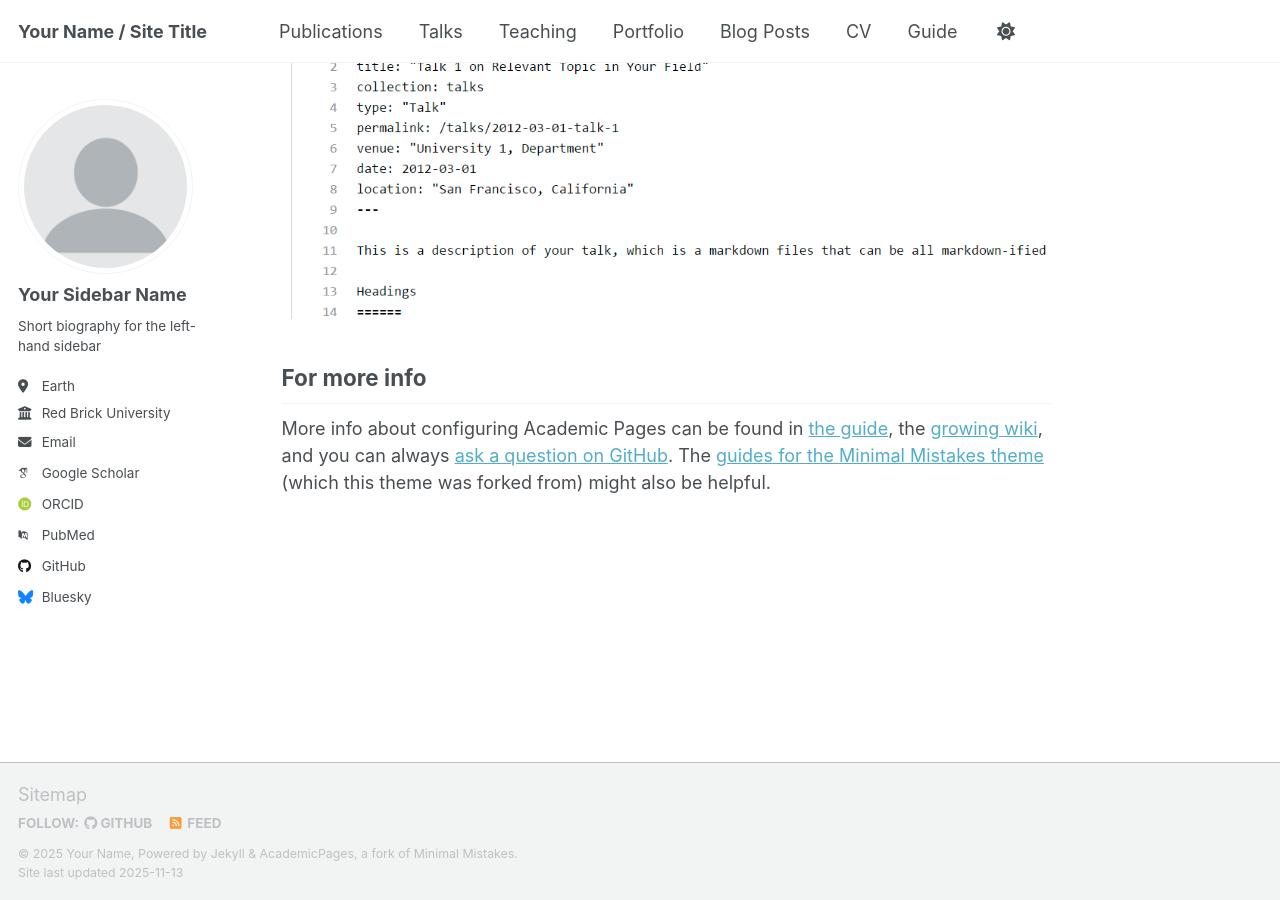
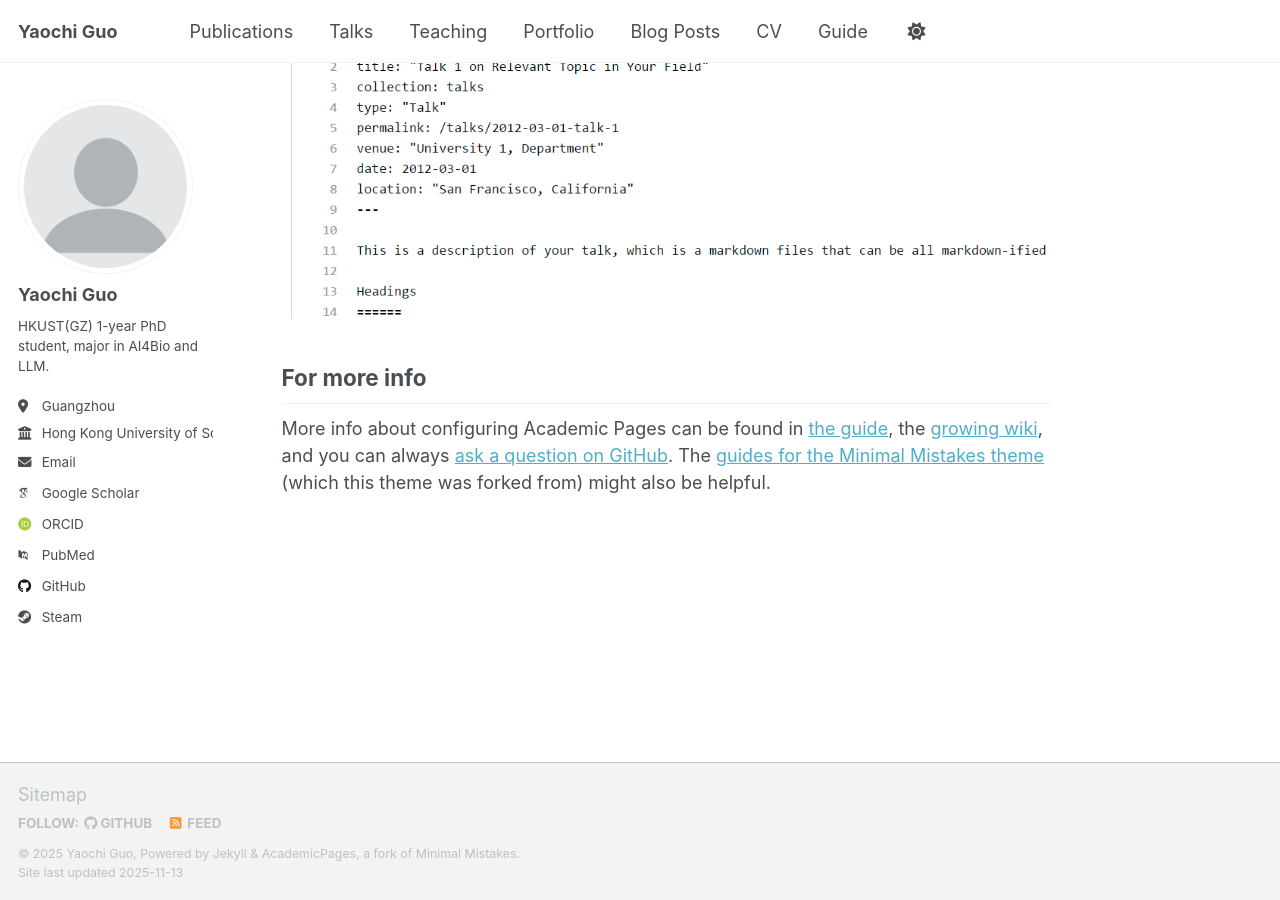
Before and after one commit to blazexpire/blazexpire.github.io, a Jekyll site: the page built from _pages/about.md, in a window 1280 px wide and 900 px high, scrolled down 2880 px. Built offline with Jekyll 4.4.1, drawn with Linux system fonts in a browser that asks for light colours; some web fonts are replaced; a script that is not in the unit is left out.

Commit message:
Update _config.yml with my info

```diff
--- a/_config.yml
+++ b/_config.yml
@@ -9,9 +9,9 @@
 # Basic Site Settings
 locale                   : "en-US"
 site_theme               : "default" # Currently available options are "default", "air"
-title                    : "Your Name / Site Title"
+title                    : "Yaochi Guo"
 title_separator          : "-"
-name                     : &name "Your Name"
+name                     : &name "Yaochi Guo"
 description              : &description "Your Name's academic portfolio"   # Update this with a general description of your site, this is the default if not overridden by a page
 url                      : https://academicpages.github.io # The base hostname & protocol for your site e.g. "https://[your GitHub username].github.io",
                                                            # or if you already have some other page hosted on Github then use "https://[your GitHub username].github.io/[Your Repo Name]"
@@ -24,13 +24,13 @@ repository               : "academicpages/academicpages.github.io"
 author:
   # Biographic information
   avatar           : "profile.png"
-  name             : "Your Sidebar Name"
+  name             : "Yaochi Guo"
   pronouns         : # example: "she/her"
-  bio              : "Short biography for the left-hand sidebar"
-  location         : "Earth"
-  employer         : "Red Brick University"
+  bio              : "HKUST(GZ) 1-year PhD student, major in AI4Bio and LLM."
+  location         : "Guangzhou"
+  employer         : "Hong Kong University of Science and Technology (Guangzhou)"
   uri              : # URL
-  email            : "none@example.org"
+  email            : "yguo933@connect.hkust-gz.edu.cn"
 
   # Academic websites
   academia         : # URL
@@ -54,7 +54,7 @@ author:
 
   # Social media
   artstation       : # Username
-  bluesky          : "bsky.app" # Replace this with you Bluesky username
+  bluesky          : # Username
   facebook         : # Username
   flickr           : # Username
   foursquare       : # Username
@@ -68,7 +68,7 @@ author:
   medium           : # URL
   pinterest        : # Username
   soundcloud       : # Username
-  steam            : # Username
+  steam            : "blazexpire"
   telegram         : # URL
   tumblr           : # Username
   twitter          : # Username for X / Twitter
```
